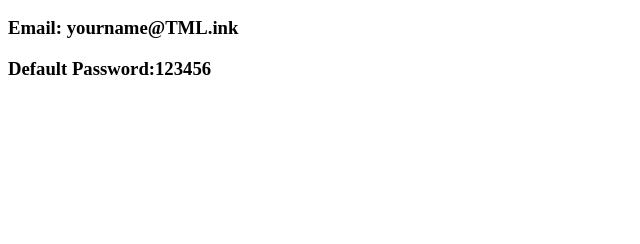
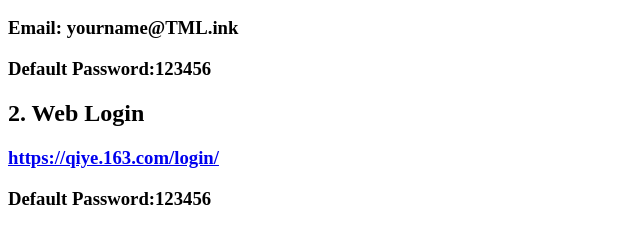
Before and after one commit to NeoTim/Mail, a plain HTML site: page docs/index.html in a window 1280 px wide. Shown: the part 96-340 px from the top of the page, without its empty margins (0-640 px from the left). Drawn offline with Linux system fonts and the light colour scheme.

Commit message:
Update index.html

```diff
--- a/docs/index.html
+++ b/docs/index.html
@@ -4,3 +4,10 @@
 <h2>1. Password</h2>
 <h3>Email: yourname@TML.ink</h3>
 <h3>Default Password:123456</h3>
+
+
+
+
+<h2>2. Web Login</h2>
+<h3><a href="https://qiye.163.com/login/">https://qiye.163.com/login/</a></h3>
+<h3>Default Password:123456</h3>
```
